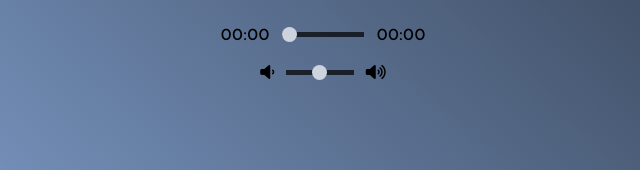
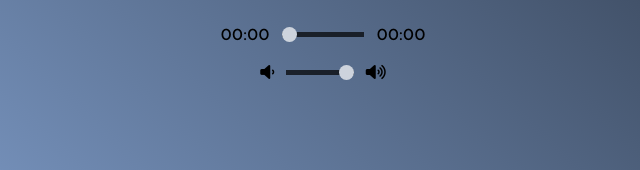
Before and after one commit to royzdev/audio, a plain HTML site: page index.html in a window 1280 px wide. Shown: the part 627-797 px from the top of the page, 317-957 px from the left. Drawn offline with Linux system fonts and the light colour scheme.

Commit message:
Update index.html

```diff
--- a/index.html
+++ b/index.html
@@ -53,7 +53,7 @@
     </div>
     <div class="slider_container">
       <i class="fa fa-volume-down"></i>
-      <input type="range" min="1" max="100" value="50" class="volume_slider" onchange="setVolume()">
+      <input type="range" min="1" max="100" value="100" class="volume_slider" onchange="setVolume()">
       <i class="fa fa-volume-up"></i>
     </div>
   </div>
```
